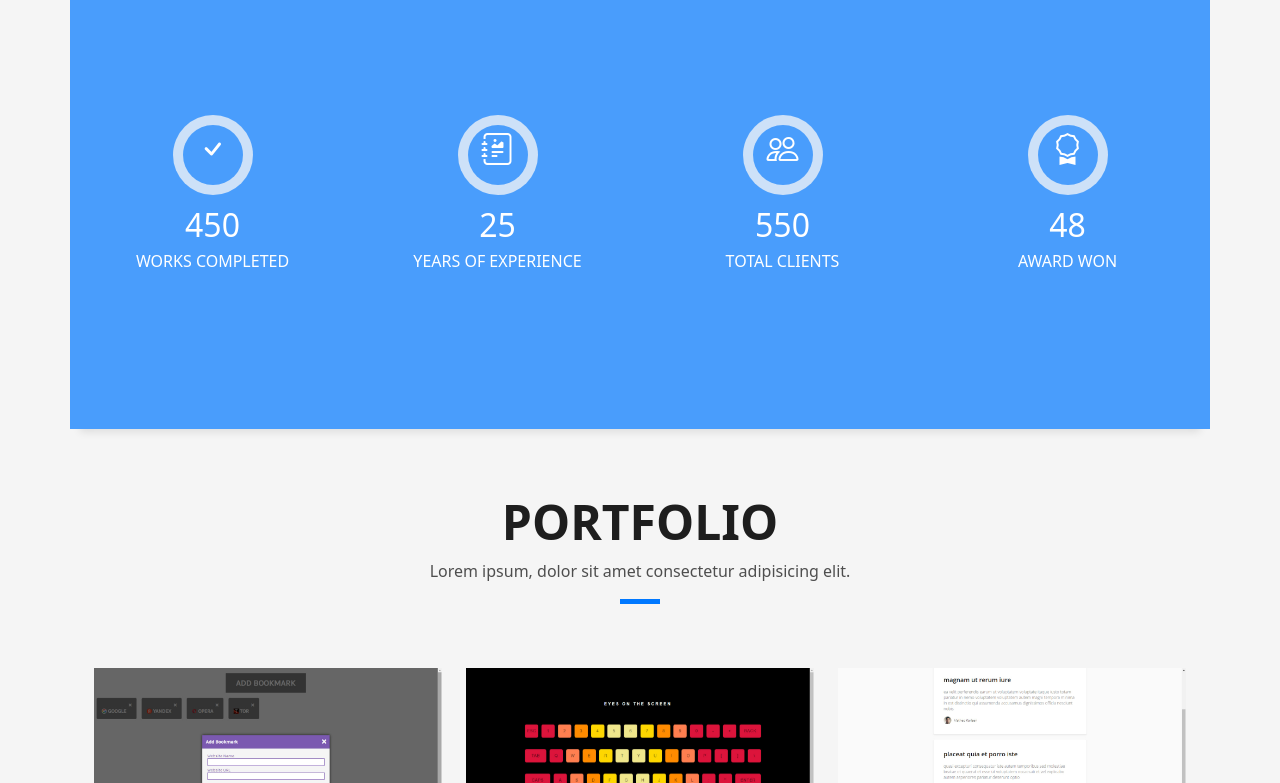
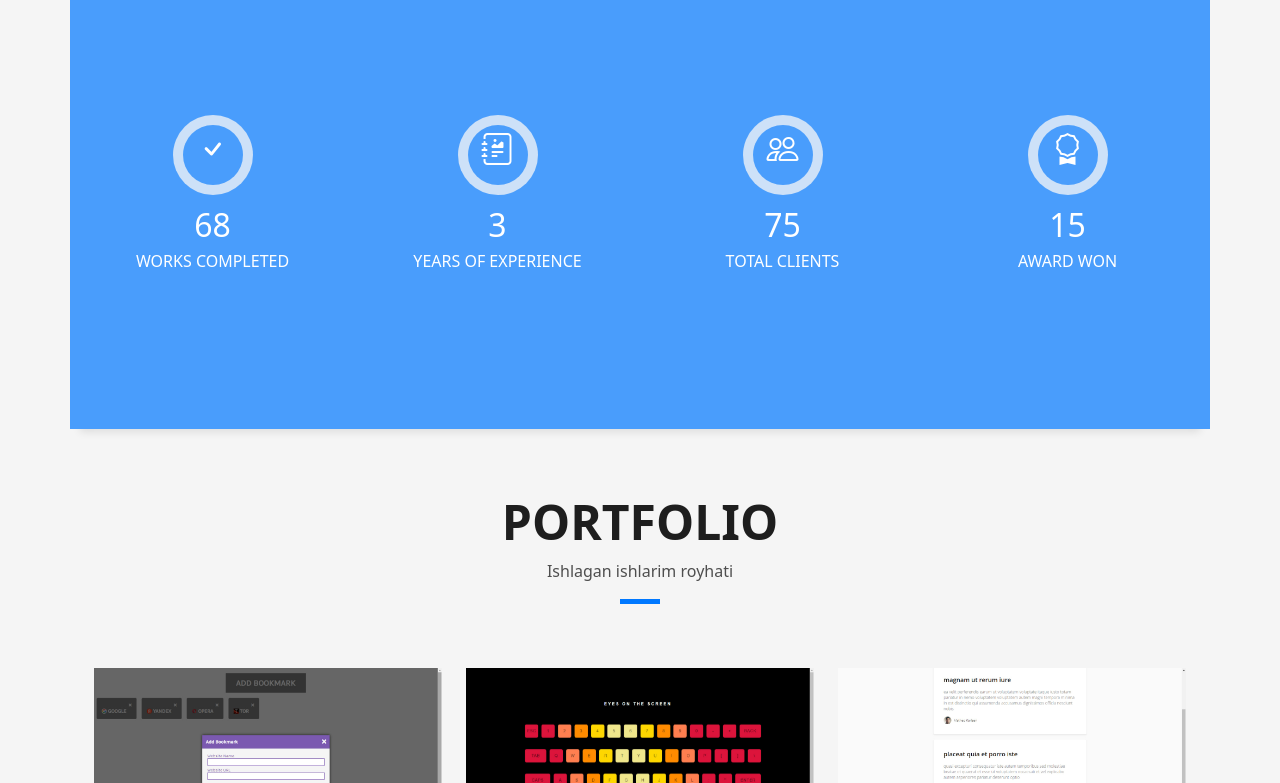
Before and after one commit to Sarvarbek-cmd/My_Portfolio, a plain HTML site: page index.html in a window 1280 px wide. Shown: the part 2139-2922 px from the top of the page. Drawn offline with Linux system fonts and the light colour scheme.

Commit message:
index.html

```diff
--- a/index.html
+++ b/index.html
@@ -124,14 +124,14 @@
                       <div class="progress-bar" role="progressbar" style="width: 75%" aria-valuenow="75"
                         aria-valuemin="0" aria-valuemax="100"></div>
                     </div>
+                    <span>JAVASCRIPT</span> <span class="pull-right">55%</span>
+                    <div class="progress">
+                      <div class="progress-bar" role="progressbar" style="width: 55%" aria-valuenow="90"
+                        aria-valuemin="0" aria-valuemax="100"></div>
+                    </div>
                     <span>React Js</span> <span class="pull-right">50%</span>
                     <div class="progress">
                       <div class="progress-bar" role="progressbar" style="width: 50%" aria-valuenow="50"
-                        aria-valuemin="0" aria-valuemax="100"></div>
-                    </div>
-                    <span>JAVASCRIPT</span> <span class="pull-right">55%</span>
-                    <div class="progress">
-                      <div class="progress-bar" role="progressbar" style="width: 55%" aria-valuenow="90"
                         aria-valuemin="0" aria-valuemax="100"></div>
                     </div>
                   </div>
@@ -234,7 +234,7 @@
                       <span class="ico-circle"><i class="bi bi-check"></i></span>
                     </div>
                     <div class="counter-num">
-                      <p data-purecounter-start="0" data-purecounter-end="450" data-purecounter-duration="1"
+                      <p data-purecounter-start="0" data-purecounter-end="68" data-purecounter-duration="1"
                         class="counter purecounter"></p>
                       <span class="counter-text">WORKS COMPLETED</span>
                     </div>
@@ -246,7 +246,7 @@
                       <span class="ico-circle"><i class="bi bi-journal-richtext"></i></span>
                     </div>
                     <div class="counter-num">
-                      <p data-purecounter-start="0" data-purecounter-end="25" data-purecounter-duration="1"
+                      <p data-purecounter-start="0" data-purecounter-end="3" data-purecounter-duration="1"
                         class="counter purecounter"></p>
                       <span class="counter-text">YEARS OF EXPERIENCE</span>
                     </div>
@@ -258,7 +258,7 @@
                       <span class="ico-circle"><i class="bi bi-people"></i></span>
                     </div>
                     <div class="counter-num">
-                      <p data-purecounter-start="0" data-purecounter-end="550" data-purecounter-duration="1"
+                      <p data-purecounter-start="0" data-purecounter-end="75" data-purecounter-duration="1"
                         class="counter purecounter"></p>
                       <span class="counter-text">TOTAL CLIENTS</span>
                     </div>
@@ -270,7 +270,7 @@
                       <span class="ico-circle"><i class="bi bi-award"></i></span>
                     </div>
                     <div class="counter-num">
-                      <p data-purecounter-start="0" data-purecounter-end="48" data-purecounter-duration="1"
+                      <p data-purecounter-start="0" data-purecounter-end="15" data-purecounter-duration="1"
                         class="counter purecounter"></p>
                       <span class="counter-text">AWARD WON</span>
                     </div>
@@ -290,7 +290,7 @@
                       Portfolio
                     </h3>
                     <p class="subtitle-a">
-                      Lorem ipsum, dolor sit amet consectetur adipisicing elit.
+                      Ishlagan ishlarim royhati
                     </p>
                     <div class="line-mf"></div>
                   </div>
```
